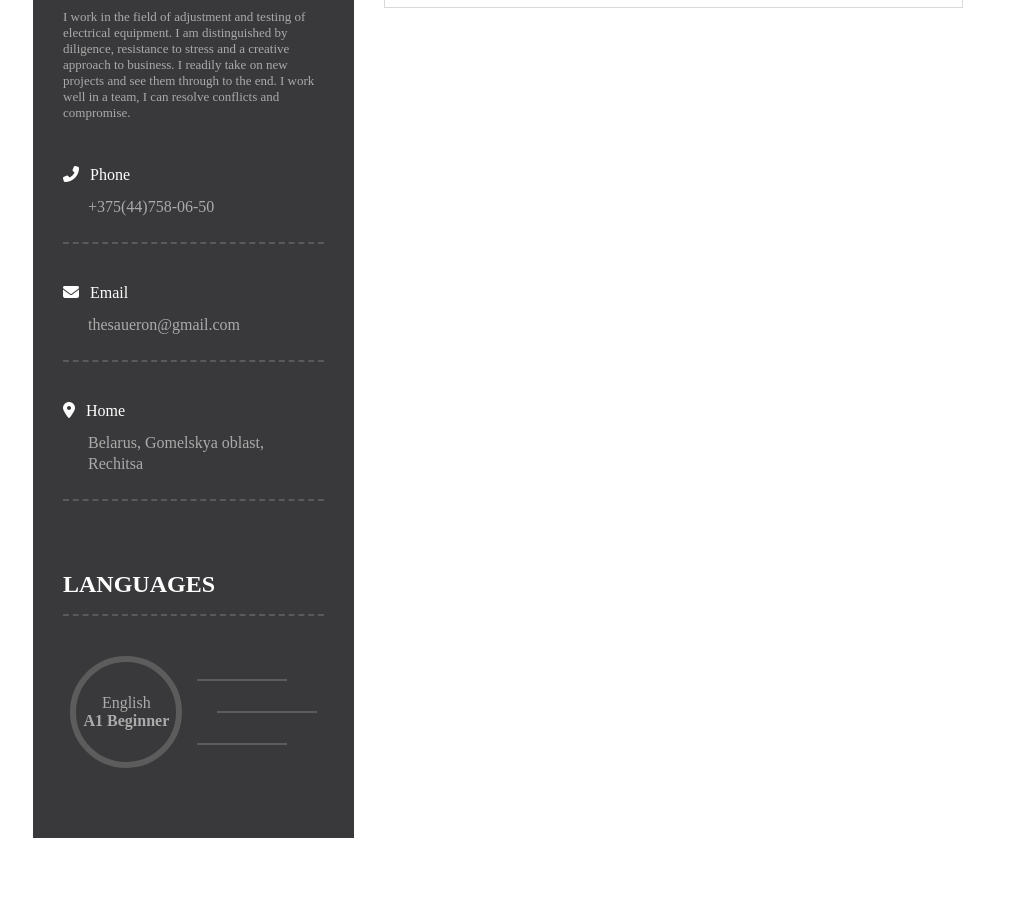
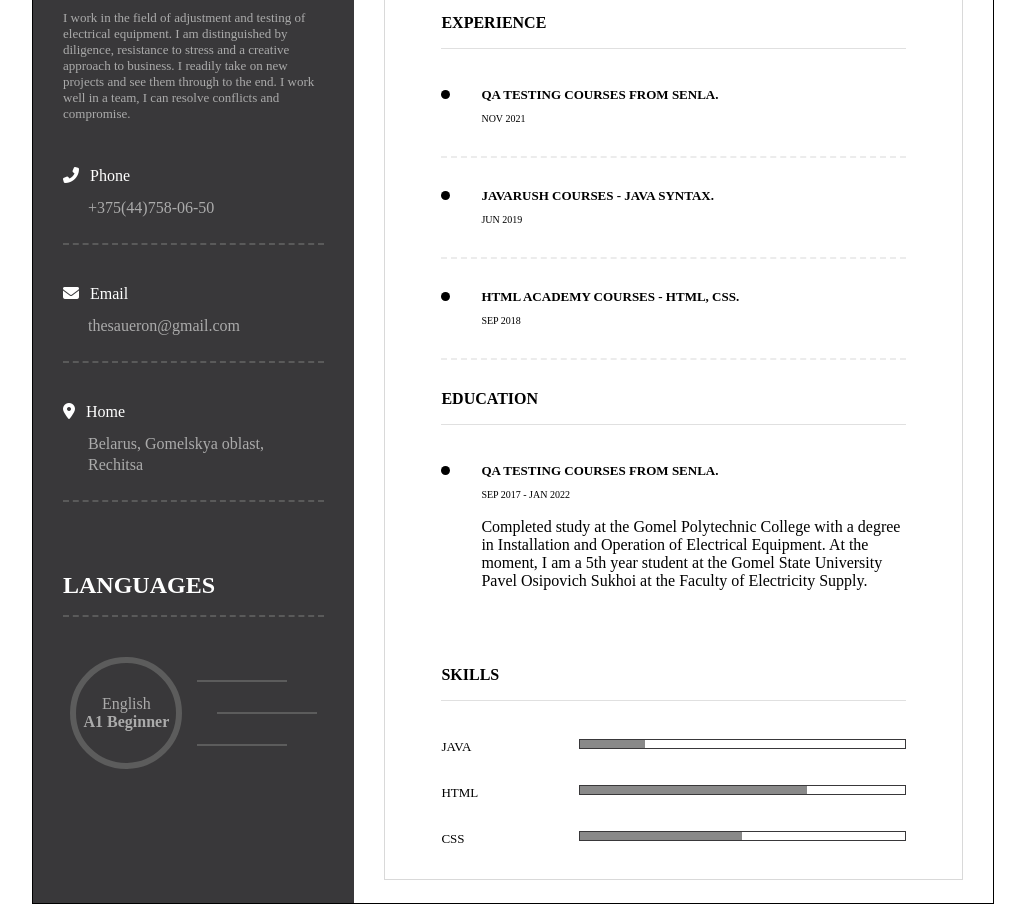
Before and after one commit to Thesauer/rsschool-cv, a plain HTML site: page index.html in a window 1280 px wide. Shown: the part 389-1313 px from the top of the page, without its empty margins (127-1152 px from the left). Before the commit the page ends 1247 px from the top, so only its background shows below. Drawn offline with Linux system fonts and the light colour scheme.

Commit message:
feat: add experience, education, skills

```diff
--- a/index.html
+++ b/index.html
@@ -67,7 +67,7 @@
                         <span class="logo-line"></span>
                     </div>
                     <div class="logo-img">
-                        G / V
+                        V / G
                     </div>
                     <div class="logo-lines logo-lines_right">
                         <span class="logo-line"></span>
@@ -84,7 +84,57 @@
                         <a class="about-contacts__link" href="#"><b>e</b>: thesaueron@gmail.com</a>
                     </div>
                 </div>
-                </h1>
+                <div class="experience">
+                    <h2 class="heading heading_dark">
+                        Experience
+                    </h2>
+                    <ul class="list">
+                        <li class="list-item">
+                            <h4 class="list-item__title">QA Testing Courses from Senla.</h4>
+                            <span class="list-item__date">NOV 2021</span>
+                        </li>
+                        <li class="list-item">
+                            <h4 class="list-item__title">JavaRush Courses - Java Syntax.</h4>
+                            <span class="list-item__date">JUN 2019</span>
+                        </li>
+                        <li class="list-item">
+                            <h4 class="list-item__title">HTML Academy Courses - HTML, CSS.</h4>
+                            <span class="list-item__date">SEP 2018</span>
+                        </li>
+                    </ul>
+                </div>
+                <div class="education">
+                    <h2 class="heading heading_dark">
+                        Education
+                    </h2>
+                    <ul class="list">
+                        <li class="list-item list-item_non-border">
+                            <h4 class="list-item__title">QA Testing Courses from Senla.</h4>
+                            <span class="list-item__date">SEP 2017 - JAN 2022</span>
+                            <p class="list-item__text">Completed study at the Gomel Polytechnic College with a degree in Installation and Operation of Electrical Equipment.
+                                At the moment, I am a 5th year student at the Gomel State University Pavel Osipovich Sukhoi at the Faculty of Electricity Supply.</p>
+                        </li>
+                    </ul>
+                </div>
+                <div class="skills">
+                    <h2 class="heading heading_dark heading_skills">
+                        Skills
+                    </h2>
+                    <ul class="skills-list">
+                        <li class="skills-list__item">
+                            JAVA
+                            <div class="level level-20"></div>
+                        </li>
+                        <li class="skills-list__item">
+                            HTML
+                            <div class="level level-70"></div>
+                        </li>
+                        <li class="skills-list__item">
+                            CSS
+                            <div class="level level-50"></div>
+                        </li>
+                    </ul>
+                </div>
             </div>
         </div>
     </div>
--- a/style.css
+++ b/style.css
@@ -10,6 +10,7 @@
     background-color: #eaeaea; /* задний фон */
     justify-content: space-between; /* равномерно распределяет все элементы по ширине flex-блока, первый элемент вначале, последний в конце * */
     margin: 20px auto; /* автоматическое выравние с отступами 20 пикселей */
+    border: 1px solid;
 }
 .profile {
     flex-basis: 35%; /* максимальная ширина */
@@ -108,14 +109,16 @@ address {
     background-color: #ffffff;
 }
 .resume-wrap {
+    padding-left: 56px;
+    padding-right: 56px;
     border: 1px solid rgba(168, 168, 168, 0.44);
-    padding: 36px 56px;
-    /* min-height: 100%;  */
+    height: 100%;
 }
 .logo {
     display: flex;
     justify-content: center;
     margin-bottom: 38px;
+    margin-top: 38px;
 
 }
 .logo-img {
@@ -144,7 +147,7 @@ address {
 }
 .logo-lines_left .logo-line:nth-child(2) {
     margin-right: 20px;
-    width: 50px;
+    width: 55px;
 }
 .logo-lines_right .logo-line:nth-child(2) {
     margin-left: 20px;
@@ -154,6 +157,7 @@ address {
     text-align: center;
     border-bottom: 1px solid #e0e0e0;
     padding-bottom: 30px;
+    margin-bottom: 40px;
 }
 .name {
     font-size: 16px;
@@ -179,3 +183,77 @@ address {
     text-decoration: none;
     color: #777777;
 }
+.heading_dark {
+    font-size: 16px;
+    font-weight: 400px;
+    border-bottom: 1px solid #e0e0e0;
+    margin-bottom: 38px;
+}
+.list {
+    list-style: none;
+    padding-left: 0;
+}
+.list-item {
+    position: relative;
+    padding-left: 40px;
+    padding-bottom: 30px;
+    margin-bottom: 30px;
+    border-bottom: 2px dashed #ececec;
+}
+.list-item:before {
+    content: '';
+    position: absolute;
+    left: 0;
+    top: 3px;
+    width: 9px;
+    height: 9px;
+    border-radius: 50%;
+    background-color: #000;
+}
+.list-item__title {
+    font-size: 13px;
+    text-transform: uppercase;
+    margin-bottom: 5px;
+}
+.list-item__date {
+    font-size: 10px;
+    text-transform: uppercase;
+}
+.list-item_non-border {
+    border: none;
+}
+heading_skills {
+    margin-bottom: 48px;
+}
+.skills-list {
+    list-style-type: none;
+    padding-left: 0;
+}
+.skills-list__item {
+    margin-bottom: 30px;
+    text-transform: uppercase;
+    font-size: 13px;
+    display: flex;
+    justify-content: space-between;
+}
+.level {
+    width: 70%;
+    height: 8px;
+    border: 1px solid #39383a;
+    position: relative; /* относительное позиционирование */
+}
+.level:before {
+    content: '';
+    height: 100%;
+    background-color: #898989;
+    position: absolute; /* абсолютное позиционирование */
+}
+.level-20:before {
+    width: 20%;
+}
+.level-50:before{
+    width: 50%;
+}
+.level-70:before {
+    width: 70%;
+}
```
